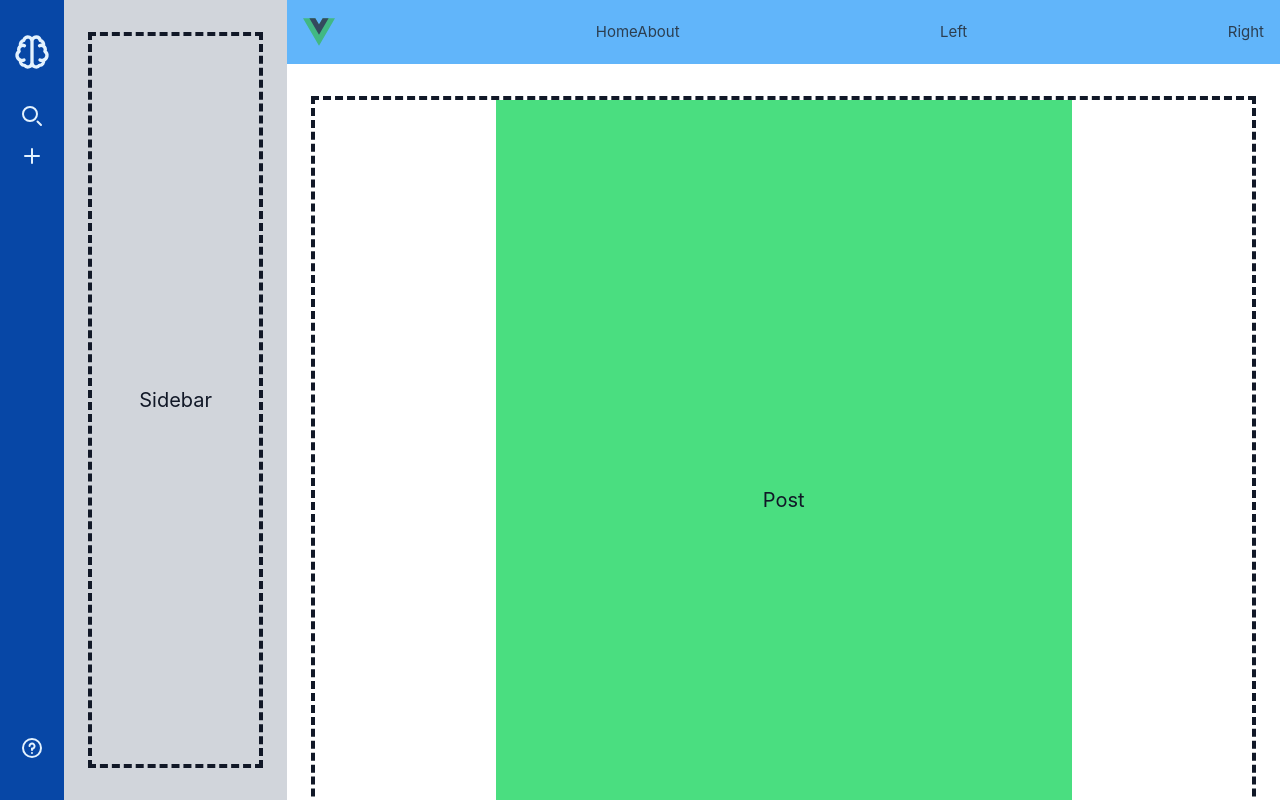
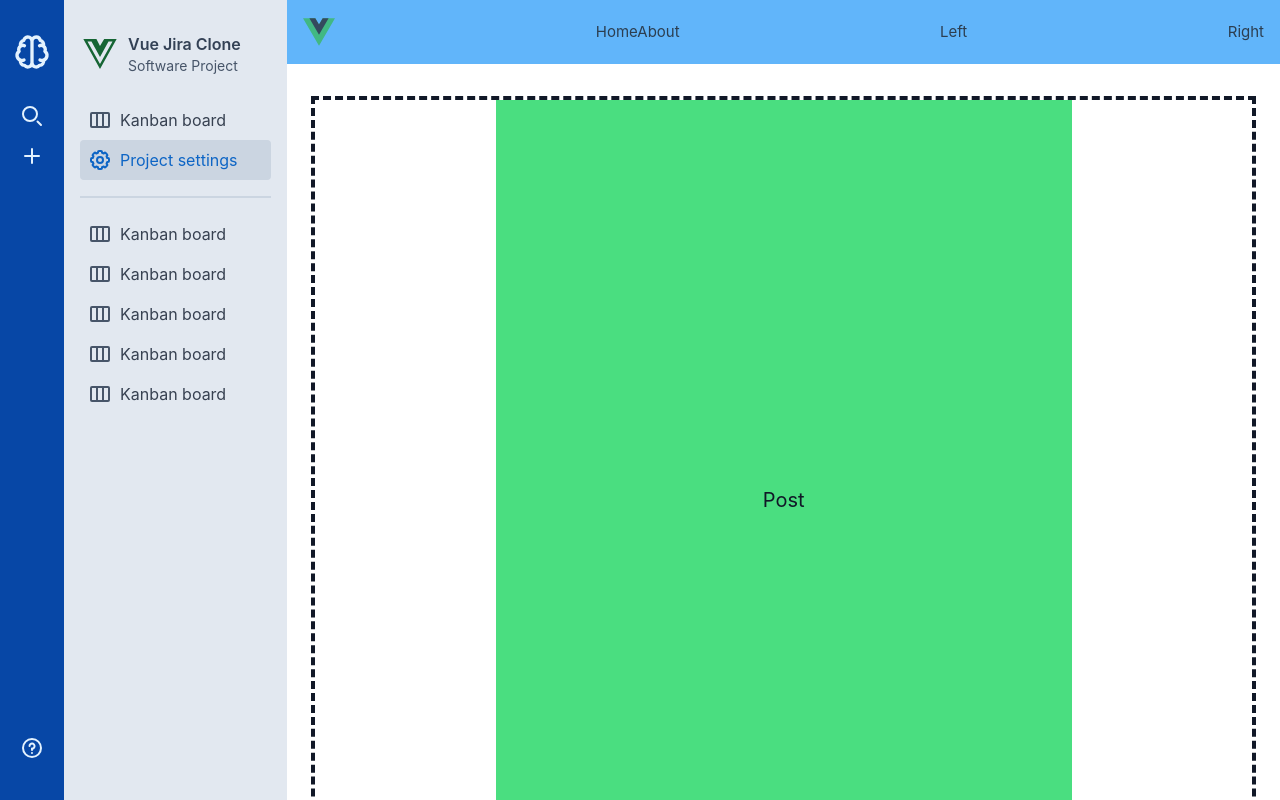
Before and after one commit to emPeeGee/arij, a Vue app: page / in a window 1280 px wide. Built offline with nearby package versions, Linux system fonts and the light colour scheme.

Commit message:
✨ feat: basic layout for navigation sidebar

```diff
--- a/src/components/NavigationSidebar.vue
+++ b/src/components/NavigationSidebar.vue
@@ -1,11 +1,56 @@
-<script setup lang="ts"></script>
+<script setup lang="ts">
+import CogIcon from '@/components/icons/CogIcon.vue'
+import ColumnIcon from '@/components/icons/ColumnIcon.vue'
+</script>
+
 <template>
-  <nav class="flex w-72 h-full bg-gray-300">
-    <div class="w-full flex mx-auto px-6 py-8">
-      <div
-        class="w-full h-full flex items-center justify-center text-gray-900 text-xl border-4 border-gray-900 border-dashed"
-      >
-        Sidebar
+  <nav class="flex w-72 h-full bg-slate-200">
+    <div class="w-full flex mx-auto px-4 py-8">
+      <div class="w-full h-full flex flex-col text-gray-900 text-xl">
+        <div class="flex mb-6 gap-2">
+          <div class="flex items-center">
+            <svg
+              class="w-10 h-10 text-green-800"
+              aria-hidden="true"
+              xmlns="http://www.w3.org/2000/svg"
+              width="24"
+              height="24"
+              fill="currentColor"
+              viewBox="0 0 24 24"
+            >
+              <path
+                d="M14.5 3 12 7.156 9.857 3H2l10 18L22 3h-7.5ZM4.486 4.5h2.4L12 13.8l5.107-9.3h2.4L12 18.021 4.486 4.5Z"
+              />
+            </svg>
+          </div>
+          <div class="flex flex-col">
+            <p class="text-base font-semibold text-slate-700">Vue Jira Clone</p>
+            <p class="text-sm text-slate-600">Software Project</p>
+          </div>
+        </div>
+
+        <div class="flex flex-col">
+          <div class="flex justify-start items-center gap-2 p-2">
+            <ColumnIcon />
+            <p class="text-base text-gray-700">Kanban board</p>
+          </div>
+
+          <div class="flex justify-start items-center gap-2 p-2 rounded bg-slate-300">
+            <CogIcon highlight />
+            <p class="text-base text-blue-800">Project settings</p>
+          </div>
+
+          <hr class="my-4 h-0.5 border-t-0 bg-slate-300 dark:bg-slate-400" />
+
+          <div
+            v-for="item in [1, 2, 3, 4, 5]"
+            :key="item"
+            class="flex justify-start items-center gap-2 p-2"
+          >
+            <ColumnIcon />
+            <p class="text-base text-gray-700">Kanban board</p>
+          </div>
+        </div>
       </div>
     </div>
   </nav>
--- /dev/null
+++ b/src/components/icons/CogIcon.vue
@@ -0,0 +1,32 @@
+<script setup lang="ts">
+defineProps<{
+  highlight?: boolean
+}>()
+</script>
+<template>
+  <svg
+    class="w-6 h-6"
+    :class="highlight ? 'text-blue-800' : 'text-slate-600'"
+    aria-hidden="true"
+    xmlns="http://www.w3.org/2000/svg"
+    width="24"
+    height="24"
+    fill="none"
+    viewBox="0 0 24 24"
+  >
+    <path
+      stroke="currentColor"
+      stroke-linecap="round"
+      stroke-linejoin="round"
+      stroke-width="2"
+      d="M21 13v-2a1 1 0 0 0-1-1h-.757l-.707-1.707.535-.536a1 1 0 0 0 0-1.414l-1.414-1.414a1 1 0 0 0-1.414 0l-.536.535L14 4.757V4a1 1 0 0 0-1-1h-2a1 1 0 0 0-1 1v.757l-1.707.707-.536-.535a1 1 0 0 0-1.414 0L4.929 6.343a1 1 0 0 0 0 1.414l.536.536L4.757 10H4a1 1 0 0 0-1 1v2a1 1 0 0 0 1 1h.757l.707 1.707-.535.536a1 1 0 0 0 0 1.414l1.414 1.414a1 1 0 0 0 1.414 0l.536-.535 1.707.707V20a1 1 0 0 0 1 1h2a1 1 0 0 0 1-1v-.757l1.707-.708.536.536a1 1 0 0 0 1.414 0l1.414-1.414a1 1 0 0 0 0-1.414l-.535-.536.707-1.707H20a1 1 0 0 0 1-1Z"
+    />
+    <path
+      stroke="currentColor"
+      stroke-linecap="round"
+      stroke-linejoin="round"
+      stroke-width="2"
+      d="M12 15a3 3 0 1 0 0-6 3 3 0 0 0 0 6Z"
+    />
+  </svg>
+</template>
--- /dev/null
+++ b/src/components/icons/ColumnIcon.vue
@@ -0,0 +1,19 @@
+<template>
+  <svg
+    class="w-6 h-6 text-slate-600"
+    aria-hidden="true"
+    xmlns="http://www.w3.org/2000/svg"
+    width="24"
+    height="24"
+    fill="none"
+    viewBox="0 0 24 24"
+  >
+    <path
+      stroke="currentColor"
+      stroke-linecap="round"
+      stroke-linejoin="round"
+      stroke-width="2"
+      d="M15 5v14M9 5v14M4 5h16a1 1 0 0 1 1 1v12a1 1 0 0 1-1 1H4a1 1 0 0 1-1-1V6a1 1 0 0 1 1-1Z"
+    />
+  </svg>
+</template>
```
